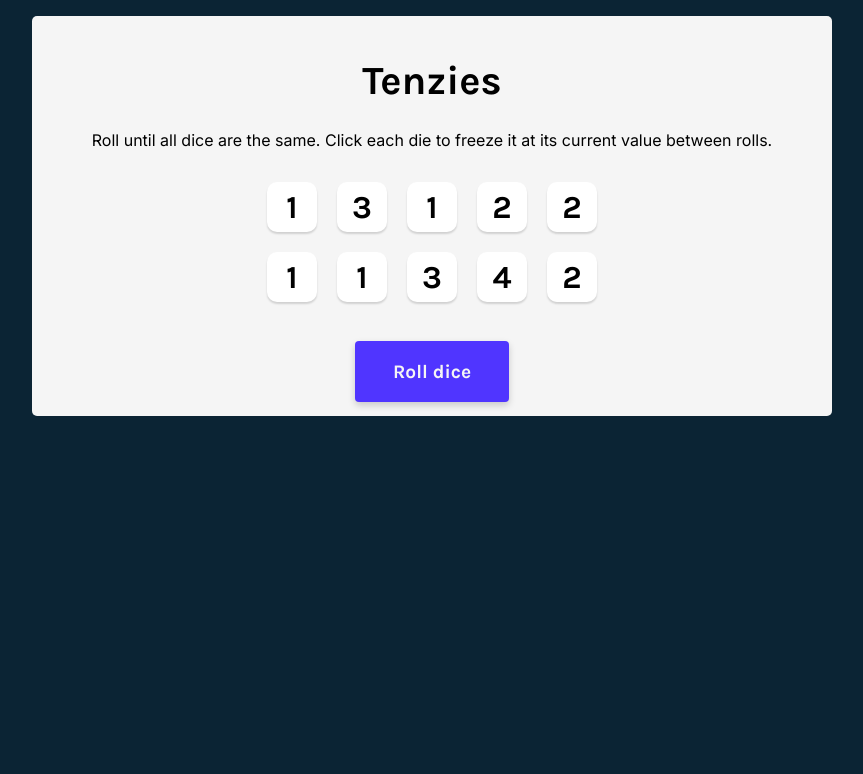
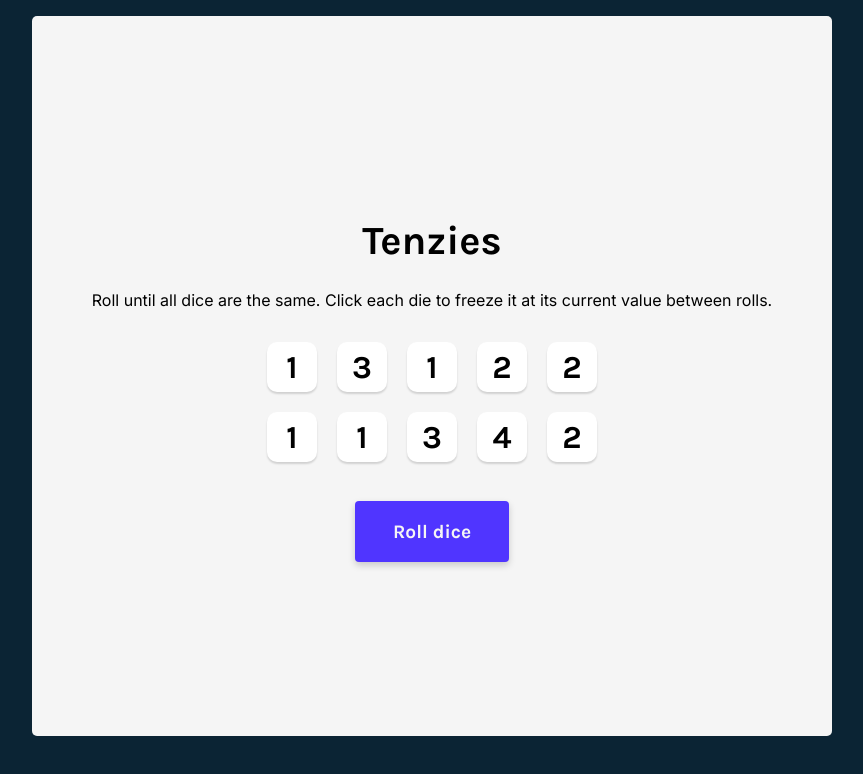
Before and after one commit to ramiinberg/react-tenzies, a React (Vite) app: page / in a window 1280 px wide. Shown: the top 774 px of the page, without its empty margins (208-1071 px from the left). Built offline with nearby package versions, Linux system fonts and the light colour scheme.

Commit message:
checking if all dice are held and they are same value

```diff
--- a/src/App.css
+++ b/src/App.css
@@ -11,7 +11,8 @@ body {
 
 main {
   border-radius: 0.3125em;
-  height: 400px;
+  height: 90vh;
+  min-height: 430px;
   max-width: 800px;
   background: #F5F5F5;
   margin: 0 auto;
--- a/src/App.jsx
+++ b/src/App.jsx
@@ -1,4 +1,4 @@
-import { useState } from 'react'
+import { useState, useEffect } from 'react'
 
 import './App.css'
 import Dice from './components/Dice'
@@ -15,6 +15,16 @@ function App() {
   }
 
   const [diceArray, setDiceArray] = useState(allNewDice())
+  const [tenzies, setTenzies] = useState(false)
+
+  useEffect(() => {
+    const allHeld = diceArray.every(die => die.isHeld)
+    const firstValue = diceArray[0].value
+    const allSameValue = diceArray.every(die => die.value === firstValue)
+    if (allHeld && allSameValue) {
+      setTenzies(true)
+    }
+  }, [diceArray])
 
   const holdDice = id => {
     setDiceArray(prevState =>
```
